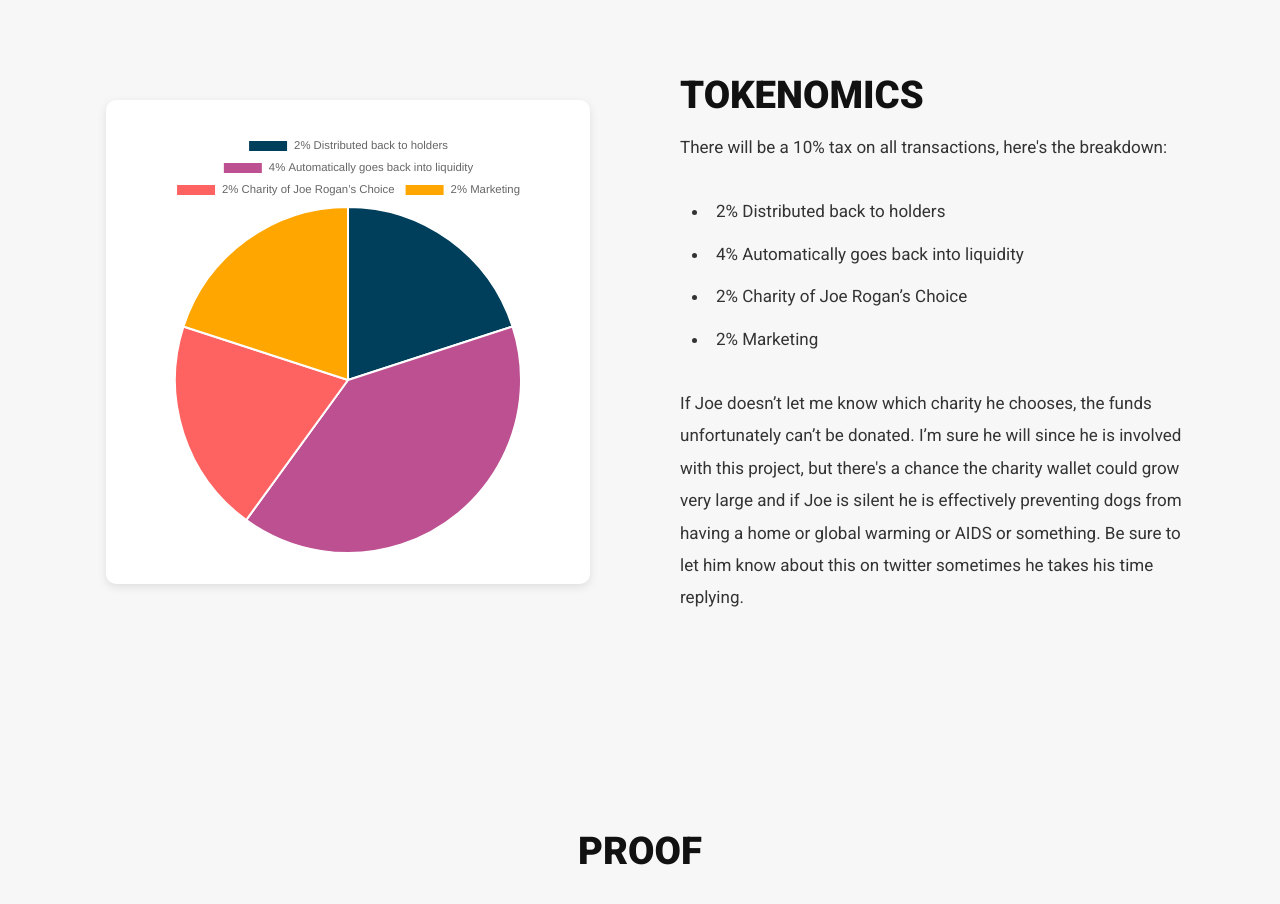
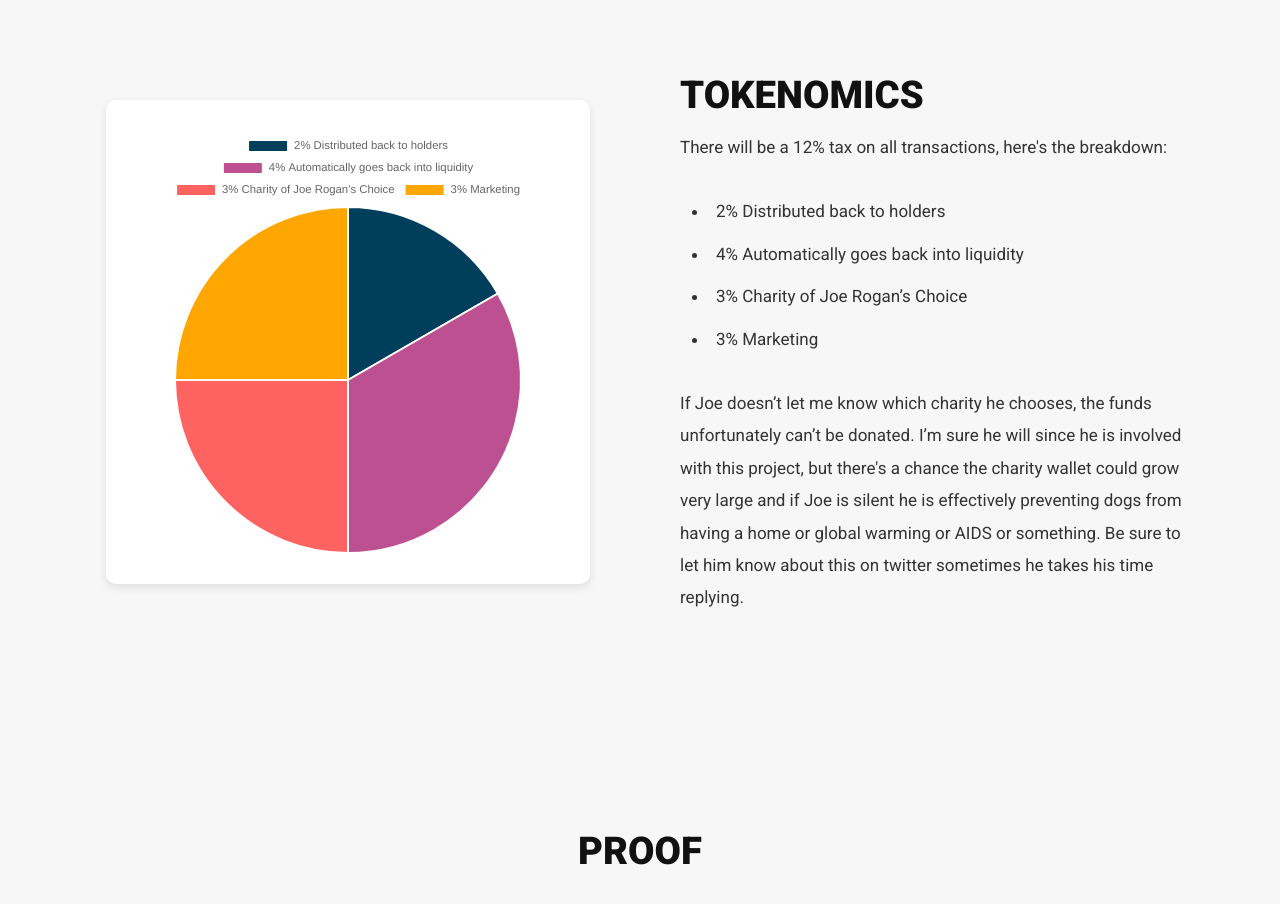
Before and after one commit to BenHagel/RoganCoin, a plain HTML site: page index.html in a window 1280 px wide. Shown: the part 1620-2524 px from the top of the page. Drawn offline with nearby package versions, Linux system fonts and the light colour scheme.

Commit message:
2021-6-13
Updated tax chart

```diff
--- a/index.html
+++ b/index.html
@@ -75,12 +75,12 @@
 					</div>
 					<div>
 						<h2>Tokenomics</h2>
-						<p>There will be a 10% tax on all transactions, here's the breakdown:</p>
+						<p>There will be a 12% tax on all transactions, here's the breakdown:</p>
 						<ul>
 							<li>2% Distributed back to holders</li>
 							<li>4% Automatically goes back into liquidity</li>
-							<li>2% Charity of Joe Rogan’s Choice</li>
-							<li>2% Marketing</li>
+							<li>3% Charity of Joe Rogan’s Choice</li>
+							<li>3% Marketing</li>
 						</ul>
 						<p>If Joe doesn’t let me know which charity he chooses, the funds unfortunately can’t be donated. I’m sure he will since he is involved with this project, but there's a chance the charity wallet could grow very large and if Joe is silent he is effectively preventing dogs from having a home or global warming or AIDS or something. Be sure to let him know about this on twitter sometimes he takes his time replying.</p>
 					</div>
@@ -228,14 +228,14 @@
 		let tokenChart = new Chart(myChart, {
 			type:'pie',
 			data:{
-				labels:['2% Distributed back to holders', '4% Automatically goes back into liquidity', '2% Charity of Joe Rogan’s Choice', '2% Marketing'],
+				labels:['2% Distributed back to holders', '4% Automatically goes back into liquidity', '3% Charity of Joe Rogan’s Choice', '3% Marketing'],
 				datasets:[{
 					label:'tokenomics',
 					data:[
 						2,
 						4,
-						2,
-						2
+						3,
+						3
 					],
 					backgroundColor:[
 						'#003f5c',
```
